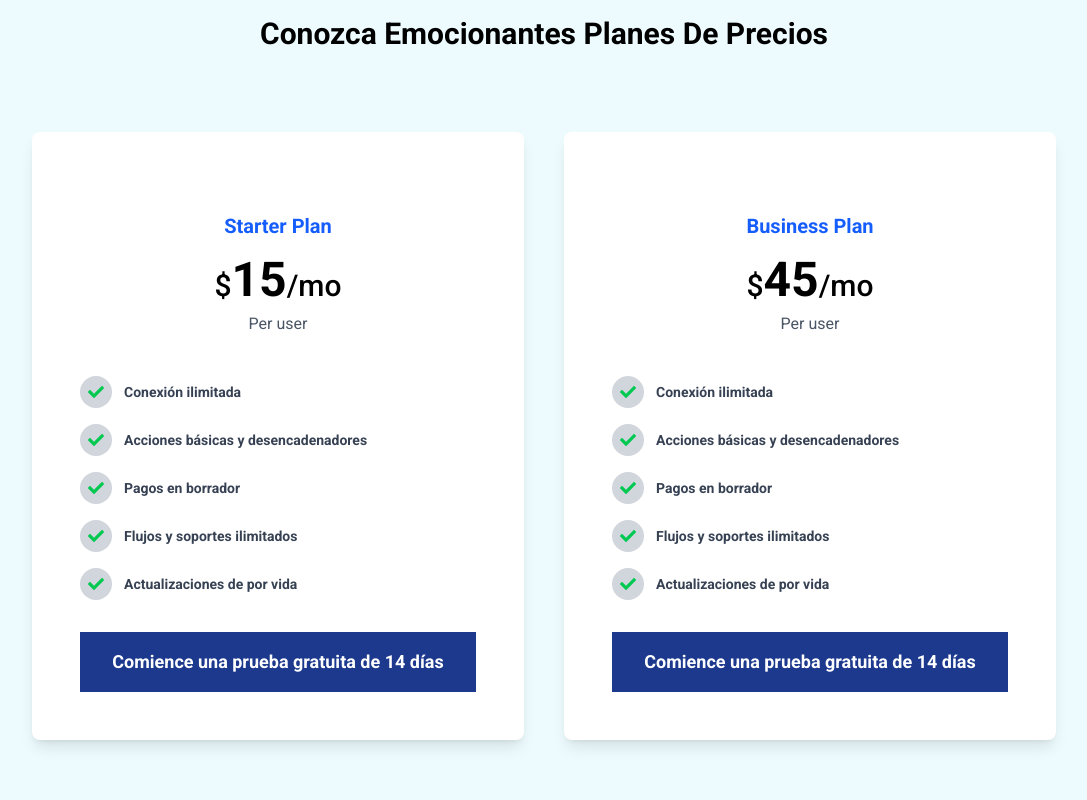
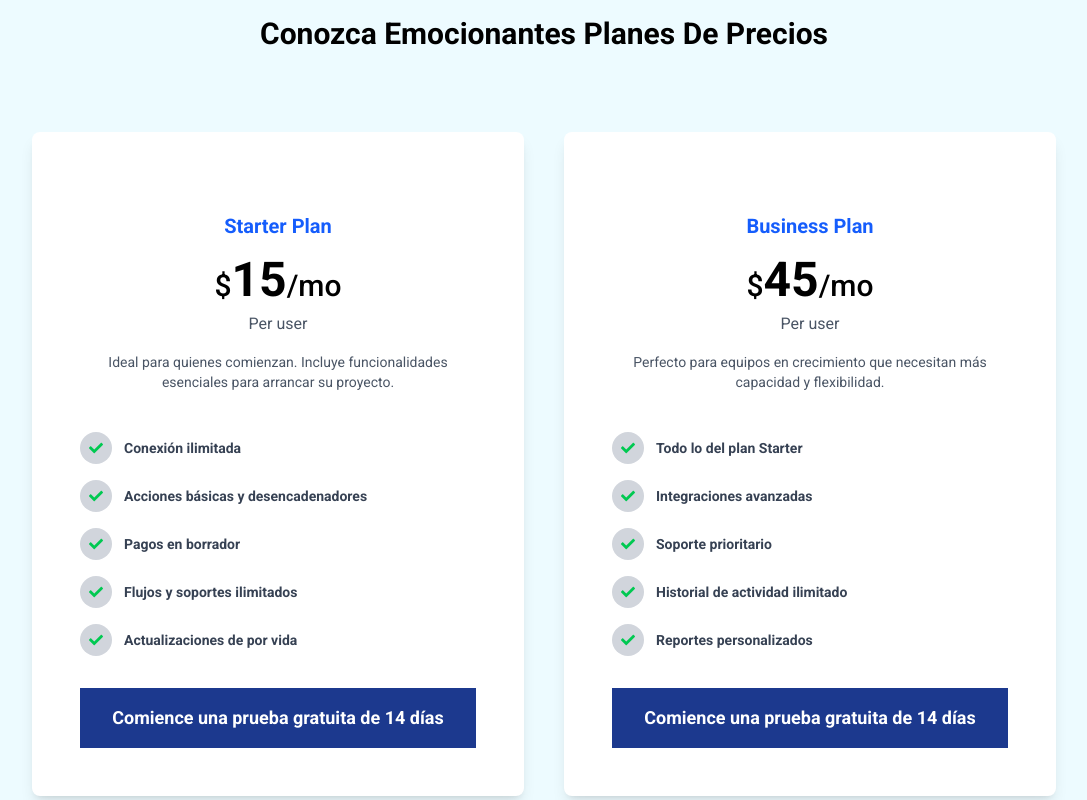
Before and after one commit to DaniLucano10/app_landing, a Next.js app: page / in a window 1280 px wide. Shown: the part 3500-4300 px from the top of the page, without its empty margins (96-1183 px from the left). Built offline with nearby package versions, Linux system fonts and the light colour scheme.

Commit message:
mejorando el codigo

```diff
--- a/components/Home/Price/PriceCard.tsx
+++ b/components/Home/Price/PriceCard.tsx
@@ -1,60 +1,46 @@
-import React from 'react'
+import React from 'react';
 import { FaCheck } from 'react-icons/fa';
 
 type Props = {
   price: number;
   plan: string;
+  description: string;
+  features: string[];
 };
 
-const PriceCard = ({ plan, price }: Props) => {
+const PriceCard = ({ plan, price, description, features }: Props) => {
   return (
-        <div className='bg-white p-12 rounded-lg shadow-lg'>
-            <p className='mt-8 text-xl font-semibold text-blue-600 text-center'>
+    <article className="bg-white p-12 rounded-lg shadow-lg" aria-label={`Plan ${plan}`}>
+      <h3 className="mt-8 text-xl font-semibold text-blue-600 text-center">
         {plan} Plan
-            </p>
-            <div className='font-medium text-3xl mt-4 text-center'>
-                $<span className='text-5xl font-bold'>{price}</span>/mo
+      </h3>
+      <div className="font-medium text-3xl mt-4 text-center">
+        $<span className="text-5xl font-bold">{price}</span>/mo
       </div>
-            <p className='mt-2 text-gray-600 text-center'>Per user</p>
-            <div className='mt-10'>
-                <div className='text-center mb-4 flex items-center space-x-3'>
-                    <div className='text-center w-8 h-8 bg-gray-300 rounded-full justify-center flex items-center flex-col'>
-                        <FaCheck className='text-green-500' />
-                    </div>
-                    <p className='text-sm font-semibold text-gray-700'>Conexión ilimitada</p>
-                </div>
-                <div className='text-center mb-4 flex items-center space-x-3'>
-                    <div className='text-center w-8 h-8 bg-gray-300 rounded-full justify-center flex items-center flex-col'>
-                        <FaCheck className='text-green-500' />
-                    </div>
-                    <p className='text-sm font-semibold text-gray-700'>Acciones básicas y desencadenadores</p>
-                </div>
-                <div className='text-center mb-4 flex items-center space-x-3'>
-                    <div className='text-center w-8 h-8 bg-gray-300 rounded-full justify-center flex items-center flex-col'>
-                        <FaCheck className='text-green-500' />
-                    </div>
-                    <p className='text-sm font-semibold text-gray-700'>Pagos en borrador</p>
-                </div>
-                <div className='text-center mb-4 flex items-center space-x-3'>
-                    <div className='text-center w-8 h-8 bg-gray-300 rounded-full justify-center flex items-center flex-col'>
-                        <FaCheck className='text-green-500' />
-                    </div>
-                    <p className='text-sm font-semibold text-gray-700'>Flujos y soportes ilimitados</p>
-                </div>
-                <div className='text-center mb-4 flex items-center space-x-3'>
-                    <div className='text-center w-8 h-8 bg-gray-300 rounded-full justify-center flex items-center flex-col'>
-                        <FaCheck className='text-green-500' />
-                    </div>
-                    <p className='text-sm font-semibold text-gray-700'>Actualizaciones de por vida</p>
-                </div>
-                <div className='mt-8'>
-                    <button className='block w-full p-4 text-base md:text-lg text-white font-bold hover:bg-blue-950 transition-all duration-300 bg-blue-900'>
+      <p className="mt-2 text-gray-600 text-center">Per user</p>
+      <p className="mt-4 text-gray-600 text-center text-sm">{description}</p>
+
+      <ul className="mt-10 space-y-4">
+        {features.map((feature, index) => (
+          <li
+            key={index}
+            className="flex items-center space-x-3 text-gray-700 text-sm font-semibold"
+          >
+            <span className="w-8 h-8 bg-gray-300 rounded-full flex justify-center items-center">
+              <FaCheck className="text-green-500" />
+            </span>
+            <span>{feature}</span>
+          </li>
+        ))}
+      </ul>
+
+      <div className="mt-8">
+        <button className="block w-full p-4 text-base md:text-lg text-white font-bold hover:bg-blue-950 transition-all duration-300 bg-blue-900">
           Comience una prueba gratuita de 14 días
         </button>
       </div>
-            </div>
-        </div>
-    )
-}
+    </article>
+  );
+};
 
-export default PriceCard
+export default PriceCard;
```
Lines whose indentation alone changed are shown as unchanged.
